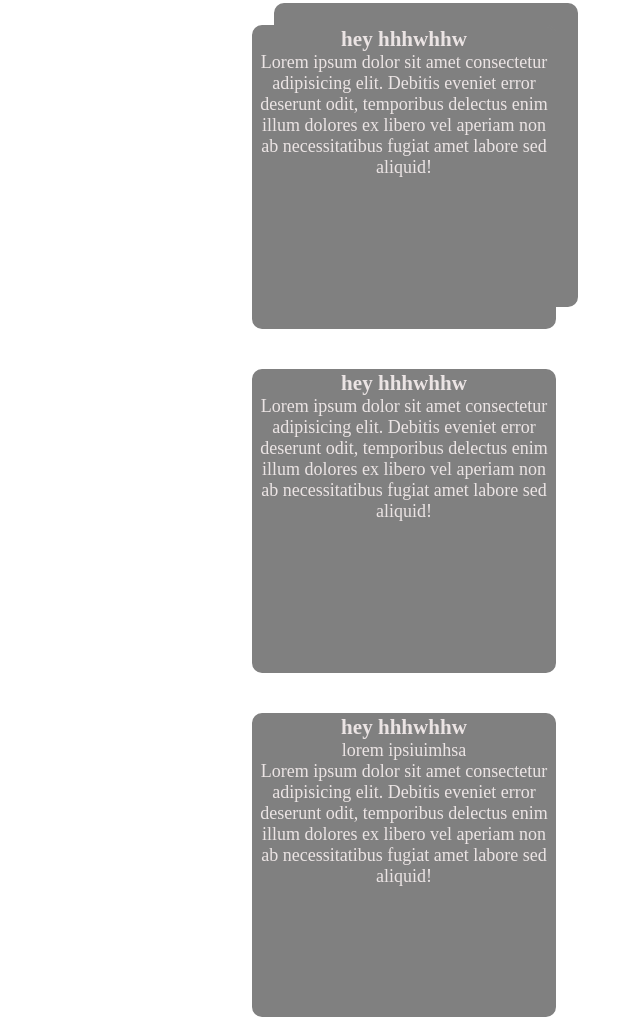
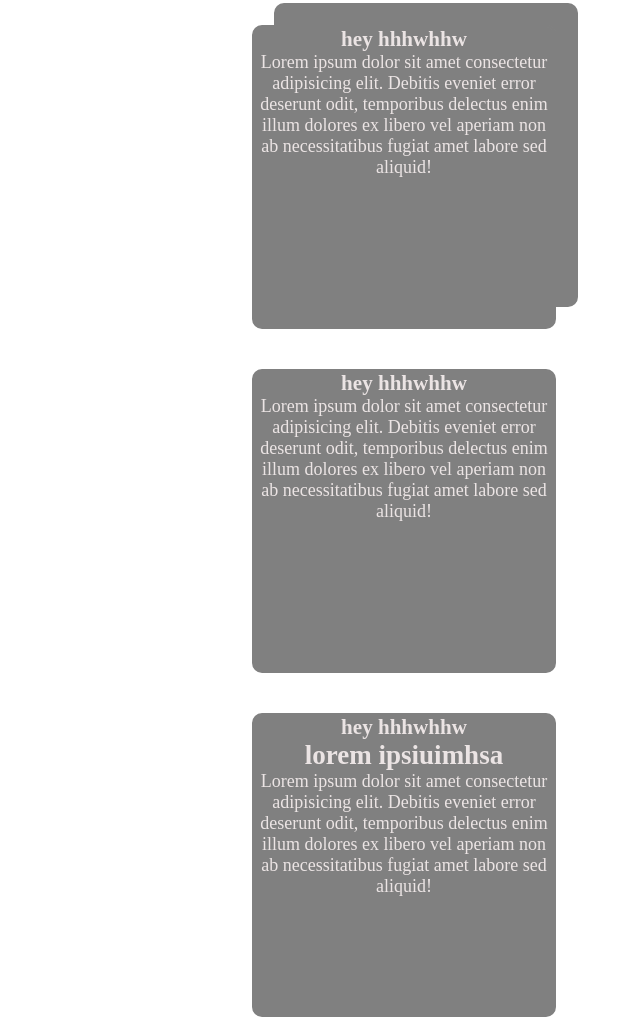
Before and after one commit to shoaibkhan456/project2, a plain HTML site: page index.html in a window 1280 px wide. Shown: the part 239-1256 px from the top of the page, without its empty margins (640-1280 px from the left). Drawn offline with Linux system fonts and the light colour scheme.

Commit message:
Update index.html

```diff
--- a/index.html
+++ b/index.html
@@ -29,7 +29,7 @@
                     </div>
                                         <div class="card-sectoin">
                         <h3>hey  hhhwhhw</h3>
-                                            <P> lorem ipsiuimhsa</P>
+                                            <h1> lorem ipsiuimhsa</h1>
                     <p>Lorem ipsum dolor sit amet consectetur adipisicing elit. Debitis eveniet error deserunt odit, temporibus delectus enim illum dolores ex libero vel aperiam non ab necessitatibus fugiat amet labore sed aliquid!</p>
                     </div>
                 </div>
```
